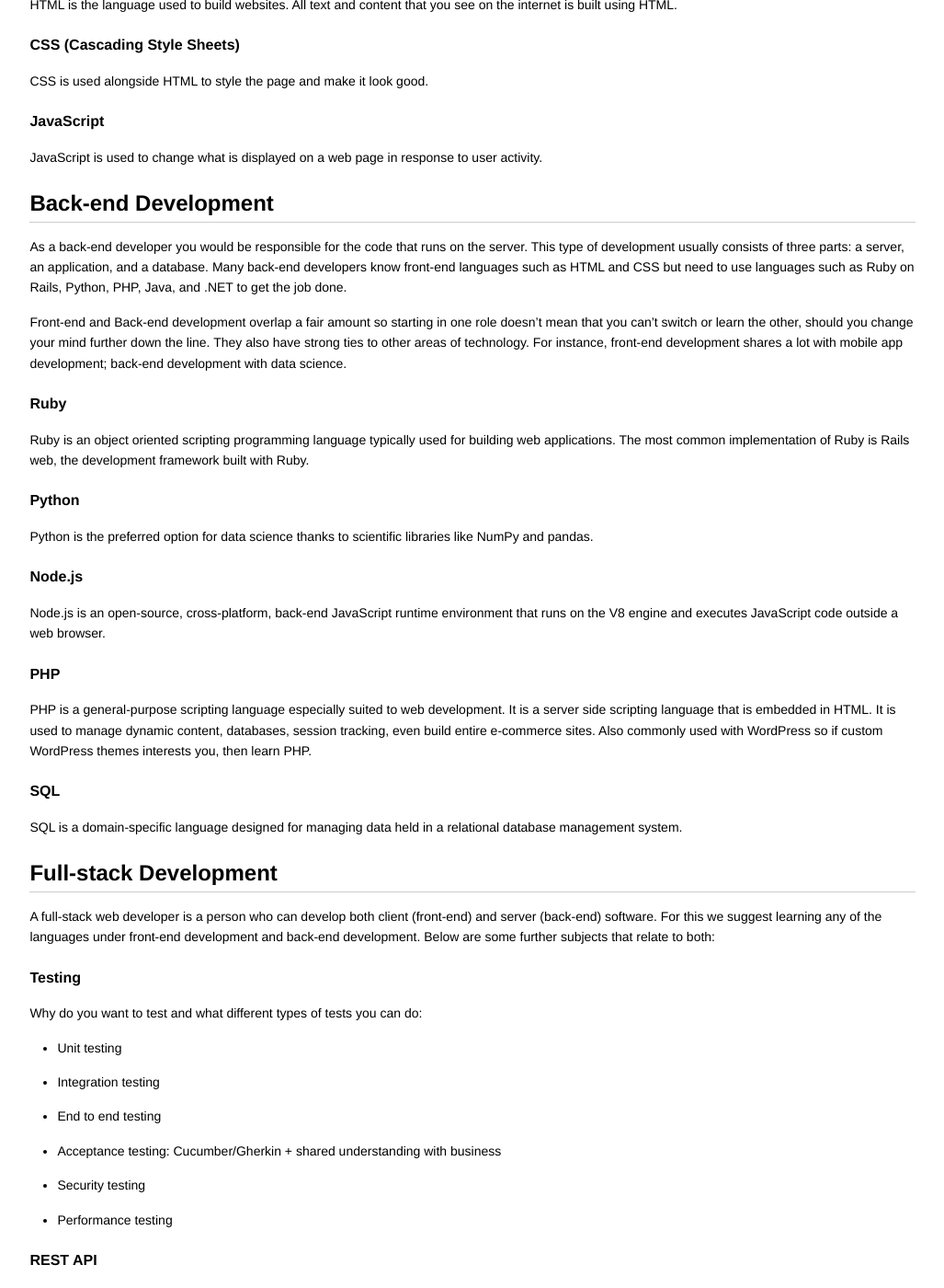
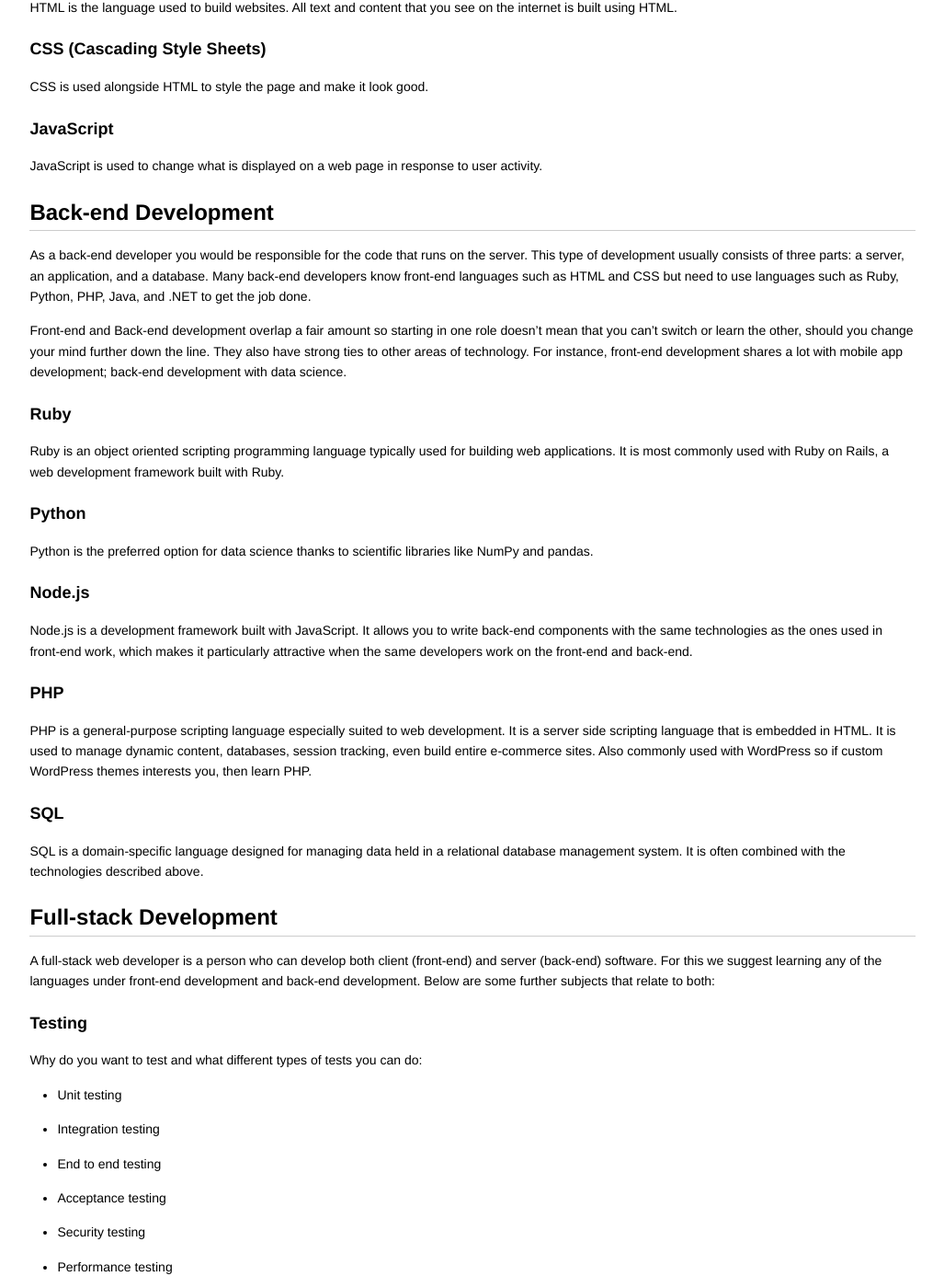
Before and after one commit to codebar/tutorials, a Jekyll site: the page built from general/getting-started-in-tech.md, in a window 1280 px wide and 1400 px high, scrolled down 1388 px. Shown: the whole window at 92% size, without its empty margins (126-1153 px from the left). Built offline with Jekyll 4.4.1, drawn with Linux system fonts in a browser that asks for light colours; some of the changed text lies outside the part shown.

Commit message:
bruno and kriszta feedback

```diff
--- a/general/getting-started-in-tech.md
+++ b/general/getting-started-in-tech.md
@@ -33,67 +33,65 @@ To build a website like this involves two pieces of code:
 - The front-end code that runs in the web browser
 - The back-end code that runs on the web server
 
-Below we got into more depth about these roles, and what languages you would need to learn.
+Below we go into more depth about these roles, and what languages you would need to learn.
 
 ## Front-end Development
 
 As a front-end developer you would be responsible for the code that runs in the web browser and displays information to visitors. It is typically the practice of writing HTML, CSS and JavaScript.
 
-#### HTML (Hyper Text Markup Language)
+### HTML (Hyper Text Markup Language)
 
 HTML is the language used to build websites. All text and content that you see on the internet is built using HTML.
 
-#### CSS (Cascading Style Sheets)
+### CSS (Cascading Style Sheets)
 
 CSS is used alongside HTML to style the page and make it look good.
 
-
-#### JavaScript
+### JavaScript
 
 JavaScript is used to change what is displayed on a web page in response to user activity.
 
 ## Back-end Development
 
-As a back-end developer you would be responsible for the code that runs on the server. This type of development usually consists of three parts: a server, an application, and a database. Many back-end developers know front-end languages such as HTML and CSS but need to use languages such as Ruby on Rails, Python, PHP, Java, and .NET to get the job done.
+As a back-end developer you would be responsible for the code that runs on the server. This type of development usually consists of three parts: a server, an application, and a database. Many back-end developers know front-end languages such as HTML and CSS but need to use languages such as Ruby, Python, PHP, Java, and .NET to get the job done.
 
 Front-end and Back-end development overlap a fair amount so starting in one role doesn’t mean that you can't switch or learn the other, should you change your mind further down the line. They also have strong ties to other areas of technology. For instance, front-end development shares a lot with mobile app development; back-end development with data science.
 
-#### Ruby
-Ruby is an object oriented scripting programming language typically used for building web applications. The most common implementation of Ruby is Rails web, the development framework built with Ruby.
+### Ruby
+Ruby is an object oriented scripting programming language typically used for building web applications. It is most commonly used with Ruby on Rails, a web development framework built with Ruby.
 
-#### Python
+### Python
 Python is the preferred option for data science thanks to scientific libraries like NumPy and pandas.
 
-#### Node.js
-Node.js is an open-source, cross-platform, back-end JavaScript runtime environment that runs on the V8 engine and executes JavaScript code outside a web browser.
+### Node.js
+Node.js is a development framework built with JavaScript. It allows you to write back-end components with the same technologies as the ones used in front-end work, which makes it particularly attractive when the same developers work on the front-end and back-end.
 
-#### PHP
+### PHP
 PHP is a general-purpose scripting language especially suited to web development. It is a server side scripting language that is embedded in HTML. It is used to manage dynamic content, databases, session tracking, even build entire e-commerce sites. Also commonly used with WordPress so if custom WordPress themes interests you, then learn PHP.
 
-#### SQL
-SQL is a domain-specific language designed for managing data held in a relational database management system.
+### SQL
+SQL is a domain-specific language designed for managing data held in a relational database management system. It is often combined with the technologies described above.
 
 ## Full-stack Development
 
 A full-stack web developer is a person who can develop both client (front-end) and server (back-end) software. For this we suggest learning any of the languages under front-end development and back-end development. Below are some further subjects that relate to both:
 
-#### Testing
+### Testing
 Why do you want to test and what different types of tests you can do:
 - Unit testing
 - Integration testing
 - End to end testing
-- Acceptance testing: Cucumber/Gherkin + shared understanding with business
+- Acceptance testing
 - Security testing
 - Performance testing
 
-
-#### REST API
+### REST API
 Basics on HTTP, JSON and how to put this together to use or build an API.
 
-#### Privacy
+### Privacy
 Basics on privacy, things like GDPR and overall principles.
 
 ### Accessibility
-We feel this is particularly important if you're wanting to be a front-end developer.
+How you use web technologies to build your websites has an impact on who can access and interact with the information you provide. Accessibility is a set of guidelines and techniques to ensure that your websites can be used by as wide a variety of people as possible, irrespective of whether they get on the web like you do or in a very different way.
 
 [MDN Article](https://developer.mozilla.org/en-US/docs/Learn/Accessibility)
```
Also changed, not shown: other parts of general/getting-started-in-tech.md (+1 -1 lines).
